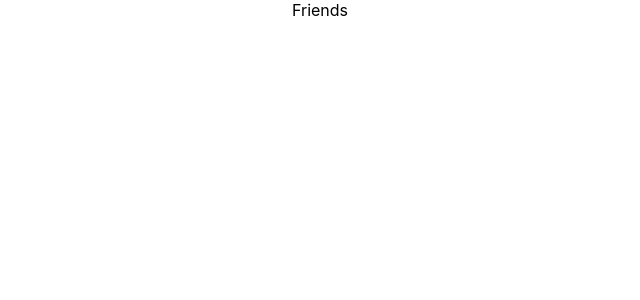
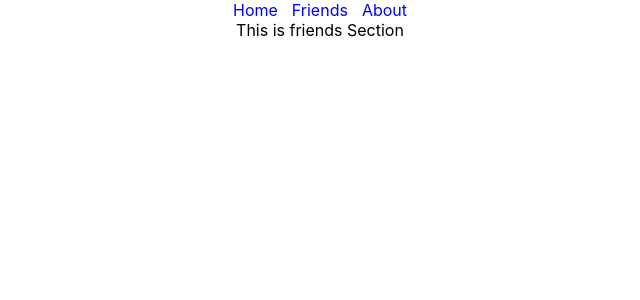
Before and after one commit to codex-zubair/react-router, a React (Create React App) app: page /friends in a window 1280 px wide. Shown: the top 300 px of the page, without its empty margins (320-960 px from the left). Built offline with nearby package versions, Linux system fonts and the light colour scheme.

Commit message:
added outlet

```diff
--- /dev/null
+++ b/src/component/Friends/Friends.js
@@ -0,0 +1,12 @@
+import React from 'react';
+
+
+const Friends = () => {
+    return (
+        <div>
+            This is friends Section
+        </div>
+    );
+};
+
+export default Friends;
--- /dev/null
+++ b/src/component/Header/Header.css
@@ -0,0 +1,6 @@
+.header a
+{
+    text-decoration: none;
+    padding: 2px 5px;
+    margin: 10px 2px;
+}
--- /dev/null
+++ b/src/component/Header/Header.js
@@ -0,0 +1,24 @@
+import React from 'react';
+import { Link } from 'react-router-dom';
+import './Header.css';
+
+const Header = () => {
+    return (
+        <div className='header'>
+
+            {/* <div>
+                <a href="/home">Home</a>
+                <a href="/friends">Friends</a>
+            </div> */}
+
+            <div>
+                <Link to='/home'>Home</Link>
+                <Link to='/friends'>Friends</Link>
+                <Link to= '/about'>About</Link>
+            </div>
+
+        </div>
+    );
+};
+
+export default Header;
--- /dev/null
+++ b/src/component/Home/Home.js
@@ -0,0 +1,14 @@
+import React from 'react';
+
+
+
+
+const Home = () => {
+    return (
+        <div>
+            This is home Section
+        </div>
+    );
+};
+
+export default Home;
--- /dev/null
+++ b/src/layout/Main/Main.js
@@ -0,0 +1,14 @@
+import React from 'react';
+import { Outlet } from 'react-router-dom';
+import Header from '../../component/Header/Header';
+
+const Main = () => {
+    return (
+        <div>
+            <Header></Header>
+            <Outlet></Outlet>
+        </div>
+    );
+};
+
+export default Main;
```
Also changed, not shown: src/App.js (+22 -11 lines).
